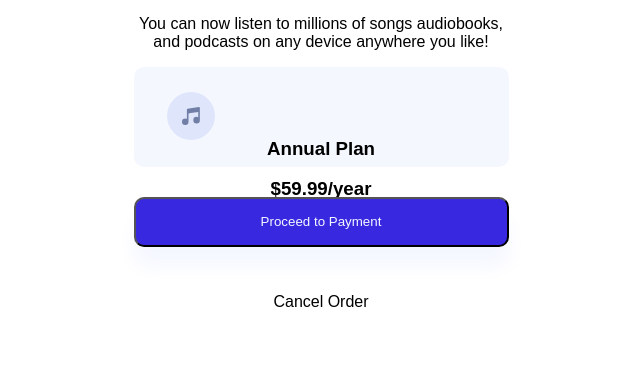
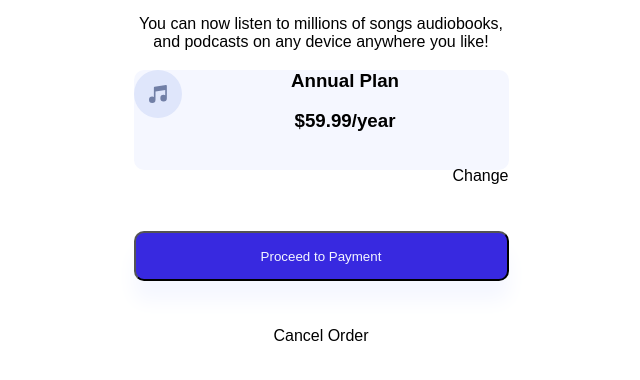
Before and after one commit to Sochmoot/Order-Summary-Challenge-, a plain HTML site: page index.html in a window 1280 px wide. Shown: the part 376-756 px from the top of the page, without its empty margins (319-959 px from the left). Drawn offline with Linux system fonts and the light colour scheme.

Commit message:
code updates

```diff
--- a/index.html
+++ b/index.html
@@ -24,8 +24,9 @@
 
           <div class="annual-plan">
             <img class="icon" src="images/icon-music.svg" alt="">
-            <h3>Annual Plan</h3>
+            <h3 class="text">Annual Plan</h3>
             <h3>$59.99/year</h3>
+            <p class="change">Change</p>
         </div>
 
         </div>
--- a/styles.css
+++ b/styles.css
@@ -29,14 +29,21 @@ body {
   width: 375px;
   border-radius: 10px;
   margin: 0 auto 0 auto;
+  align-items:
 }
 
 .icon {
-  position: relative;
-  top: 25px;
-  right: 130px;
+Float: left;
+}
 
+.text {
+  float: none;
 }
+
+.change {
+  float: right;
+}
+
 
 .button {
   width: 375px;
```
